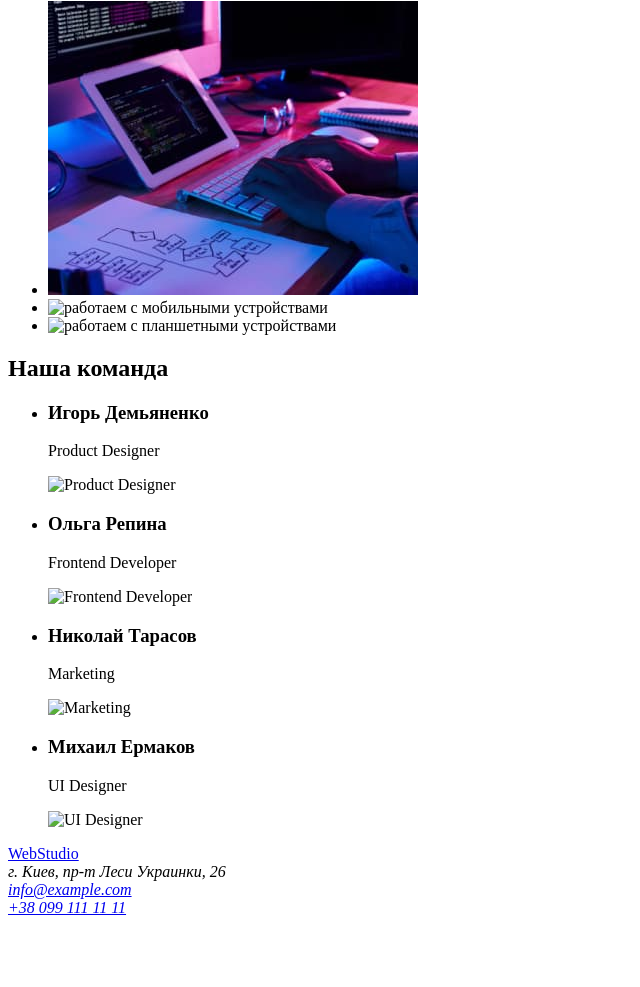
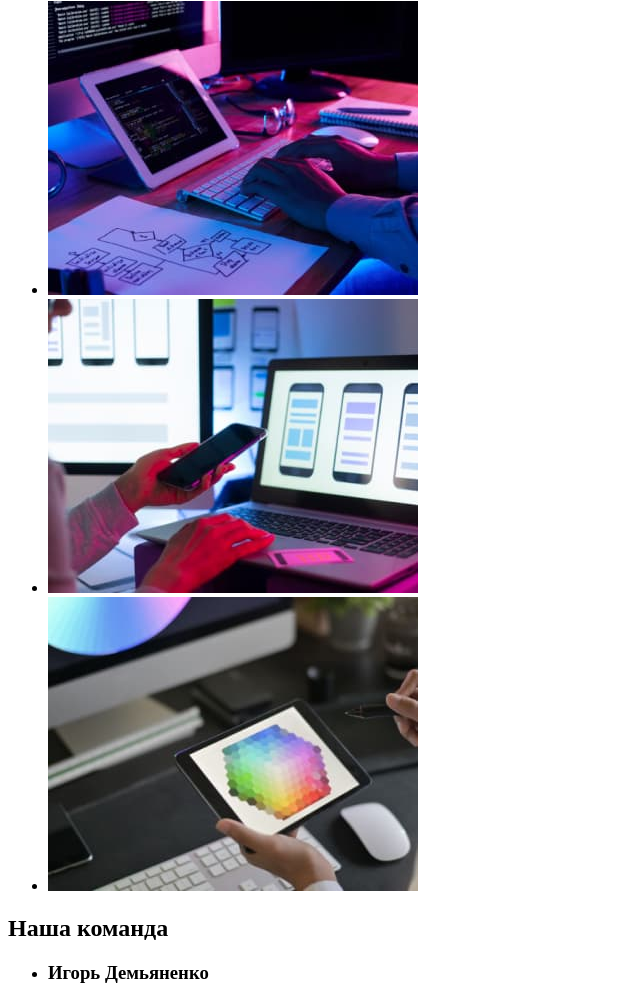
Before and after one commit to Anastasiia1710/1week, a plain HTML site: page index.html in a window 1280 px wide. Shown: the part 641-1628 px from the top of the page, without its empty margins (0-640 px from the left). Before the commit the page ends 1566 px from the top, so only its background shows below. Drawn offline with Linux system fonts and the light colour scheme.

Commit message:
change images

```diff
--- a/index.html
+++ b/index.html
@@ -60,11 +60,11 @@
 height: 294px;>
             </li>
             <li>
-                <img src="img22.jpg" alt="работаем с мобильными устройствами" width: 370px;
+                <img src="image/img22.jpg" alt="работаем с мобильными устройствами" width: 370px;
 height: 294px;>
             </li>
             <li>
-                <img src="img33.jpg" alt="работаем с планшетными устройствами"width: 370px;
+                <img src="image/img33.jpg" alt="работаем с планшетными устройствами"width: 370px;
 height: 294px;>
             </li>
         </ul>
@@ -75,22 +75,22 @@ height: 294px;>
             <li>
                 <h3>Игорь Демьяненко</h3>
                 <p>Product Designer</p>
-                <img src="img.jpg" alt="Product Designer"width: 270px;
+                <img src="image/img.jpg" alt="Product Designer"width: 270px;
 height: 260px;></li>
             <li>
                 <h3>Ольга Репина</h3>
                 <p>Frontend Developer</p>
-                <img src="img2.jpg" alt="Frontend Developer"width: 270px;
+                <img src="image/img2.jpg" alt="Frontend Developer"width: 270px;
 height: 260px;></li>
             <li>
                <h3>Николай Тарасов</h3>
                <p>Marketing</p>
-                <img src="img3.jpg" alt="Marketing"width: 270px;
+                <img src="image/img3.jpg" alt="Marketing"width: 270px;
 height: 260px;></li>
             <li>
                 <h3>Михаил Ермаков</h3>
                 <p>UI Designer</p>
-                <img src="img4.jpg" alt="UI Designer"width: 270px;
+                <img src="image/img4.jpg" alt="UI Designer"width: 270px;
 height: 260px;></li>
         </ul>
     </section>
```
Also changed, not shown: 1 other file.
